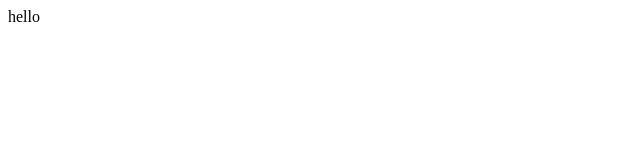
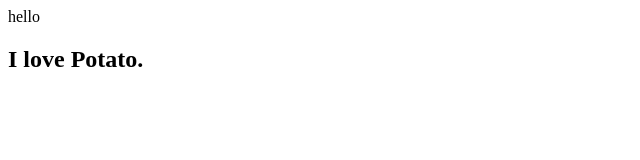
Before and after one commit to dinomoon/movie_app, a React (Create React App) app: page / in a window 1280 px wide. Shown: the top 160 px of the page, without its empty margins (0-640 px from the left). Built offline with nearby package versions, Linux system fonts and the light colour scheme.

Commit message:
first React component

```diff
--- a/src/App.js
+++ b/src/App.js
@@ -1,7 +1,13 @@
-import React from "react";
+import React, { Fragment } from "react";
+import Potato from "./Potato";
 
 function App() {
-  return <div className="App">hello</div>;
+  return (
+    <Fragment>
+      <div className="App">hello</div>
+      <Potato />
+    </Fragment>
+  );
 }
 
 export default App;
--- /dev/null
+++ b/src/Potato.js
@@ -0,0 +1,7 @@
+import React from "react";
+
+function Potato() {
+  return <h2>I love Potato.</h2>;
+}
+
+export default Potato;
```
Also changed, not shown: 1 other file (tests, documents, lock files or other folders).
